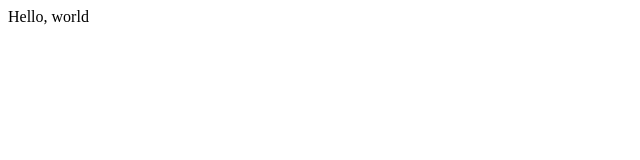
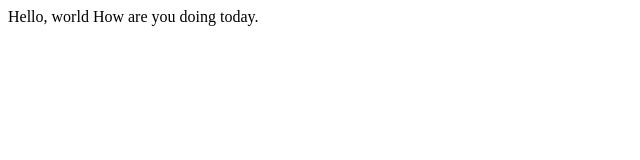
Before and after one commit to Ayomide00/lecture0, a plain HTML site: page hello.html in a window 1280 px wide. Shown: the whole page, without its empty margins (0-640 px from the left). Drawn offline with Linux system fonts and the light colour scheme.

Commit message:
Update hello.html

```diff
--- a/hello.html
+++ b/hello.html
@@ -7,6 +7,6 @@
         <title>My webpage</title>
     </head>
     <body>
-        Hello, world
+        Hello, world How are you doing today.
     </body>
 </html>
```
